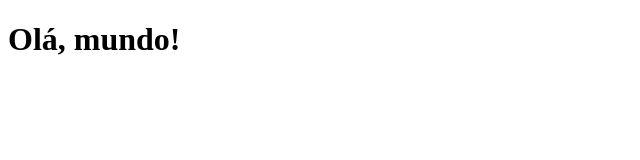
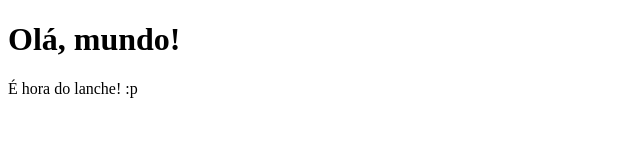
Before and after one commit to ronaldomendes/testesGit, a plain HTML site: page index.html in a window 1280 px wide. Shown: the whole page, without its empty margins (0-640 px from the left). Drawn offline with Linux system fonts and the light colour scheme.

Commit message:
Edição no arquivo

```diff
--- a/index.html
+++ b/index.html
@@ -7,5 +7,6 @@
 
 <body>
    <h1>Olá, mundo!</h1>
+   <p>É hora do lanche! :p</p>
 </body>
 </html>
```
